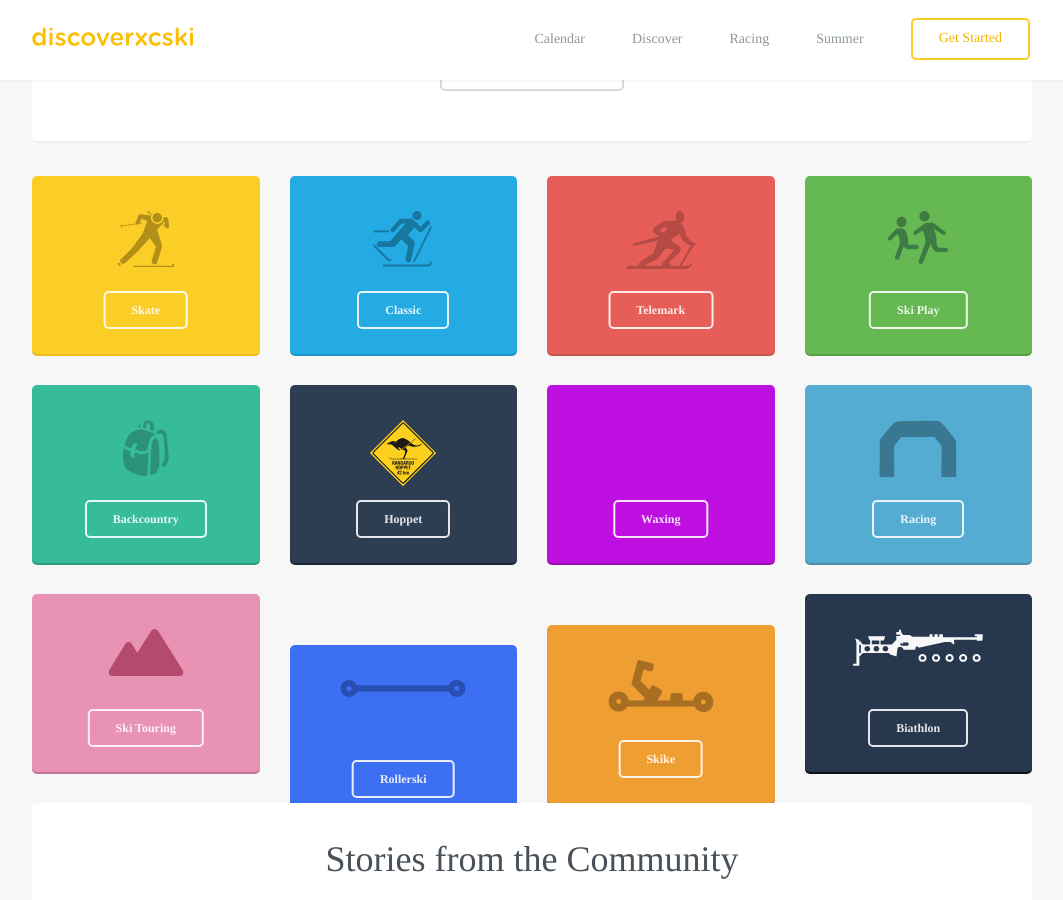
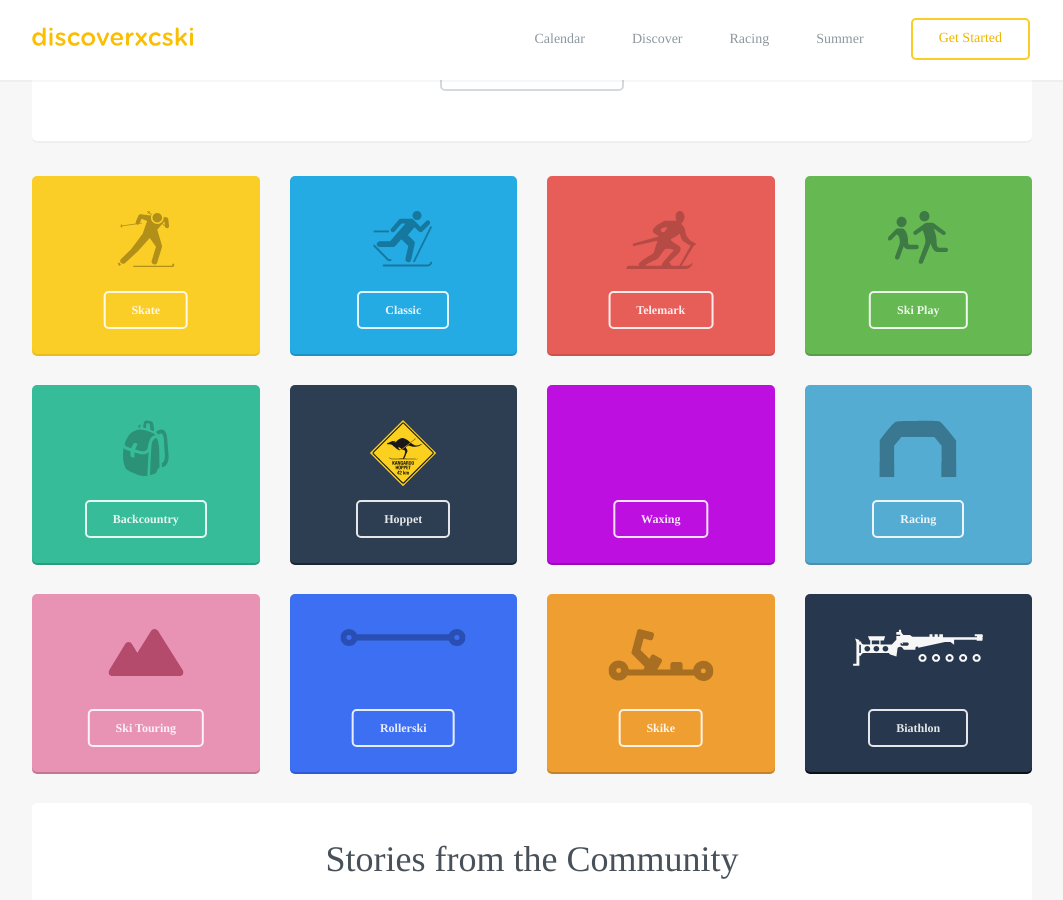
Before and after one commit to robcatto/robcatto.github.io, a Jekyll site: the page index.html, which Jekyll copies as it is, in a window 1280 px wide and 900 px high, scrolled down 1140 px. Shown: the whole window, without its empty margins (108-1171 px from the left). Built offline with Jekyll 4.4.1, drawn with Linux system fonts in a browser that asks for light colours; some web fonts are replaced; Markdown is read by kramdown in place of the engine named in the settings.

Commit message:
Update index.html

```diff
--- a/index.html
+++ b/index.html
@@ -700,7 +700,7 @@
                                                 </div>
                         </div>
                         <div class="column four">
-                                                <div class="callout-card nav-card" style="background-color: #3D6FF3;box-shadow: 0px 2px 0px rgba(45, 91, 216, 1); top: 51px;">
+                                                <div class="callout-card nav-card" style="background-color: #3D6FF3;box-shadow: 0px 2px 0px rgba(45, 91, 216, 1);">
                                                     <svg width="125px" height="17px" viewBox="0 0 125 17" version="1.1" xmlns="http://www.w3.org/2000/svg" xmlns:xlink="http://www.w3.org/1999/xlink" xmlns:sketch="http://www.bohemiancoding.com/sketch/ns">
     <!-- Generator: Sketch 3.3.2 (12043) - http://www.bohemiancoding.com/sketch -->
     <title>rollerski copy</title>
@@ -726,7 +726,7 @@
                                                 </div>
                         </div>
                         <div class="column four">
-                                                <div class="callout-card nav-card" style="background-color: #EF9E32;box-shadow: 0px 2px 0px rgba(197, 130, 40, 1); top: 31px;">
+                                                <div class="callout-card nav-card" style="background-color: #EF9E32;box-shadow: 0px 2px 0px rgba(197, 130, 40, 1);">
                                                     <svg width="105px" height="52px" viewBox="0 0 105 52" version="1.1" xmlns="http://www.w3.org/2000/svg" xmlns:xlink="http://www.w3.org/1999/xlink" xmlns:sketch="http://www.bohemiancoding.com/sketch/ns">
     <!-- Generator: Sketch 3.3.2 (12043) - http://www.bohemiancoding.com/sketch -->
     <title>Skike</title>
```
